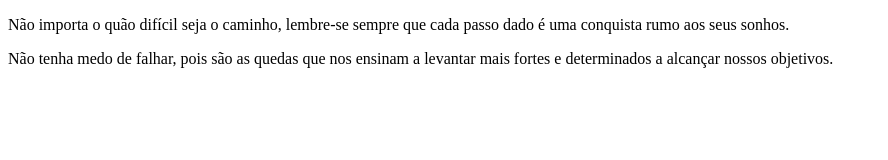
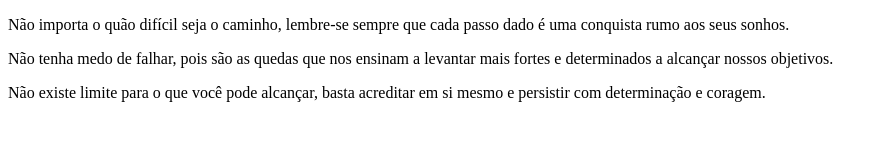
Before and after one commit to figueiredo-vitor/bootcamp-devjr, a plain HTML site: page index.html in a window 1280 px wide. Shown: the whole page, without its empty margins (0-888 px from the left). Drawn offline with Linux system fonts and the light colour scheme.

Commit message:
Frase Motivacional 3

```diff
--- a/index.html
+++ b/index.html
@@ -9,5 +9,6 @@
 <body>
     <p>Não importa o quão difícil seja o caminho, lembre-se sempre que cada passo dado é uma conquista rumo aos seus sonhos.</p>
     <p>Não tenha medo de falhar, pois são as quedas que nos ensinam a levantar mais fortes e determinados a alcançar nossos objetivos.</p>
+    <p>Não existe limite para o que você pode alcançar, basta acreditar em si mesmo e persistir com determinação e coragem.</p>
 </body>
 </html>
```
